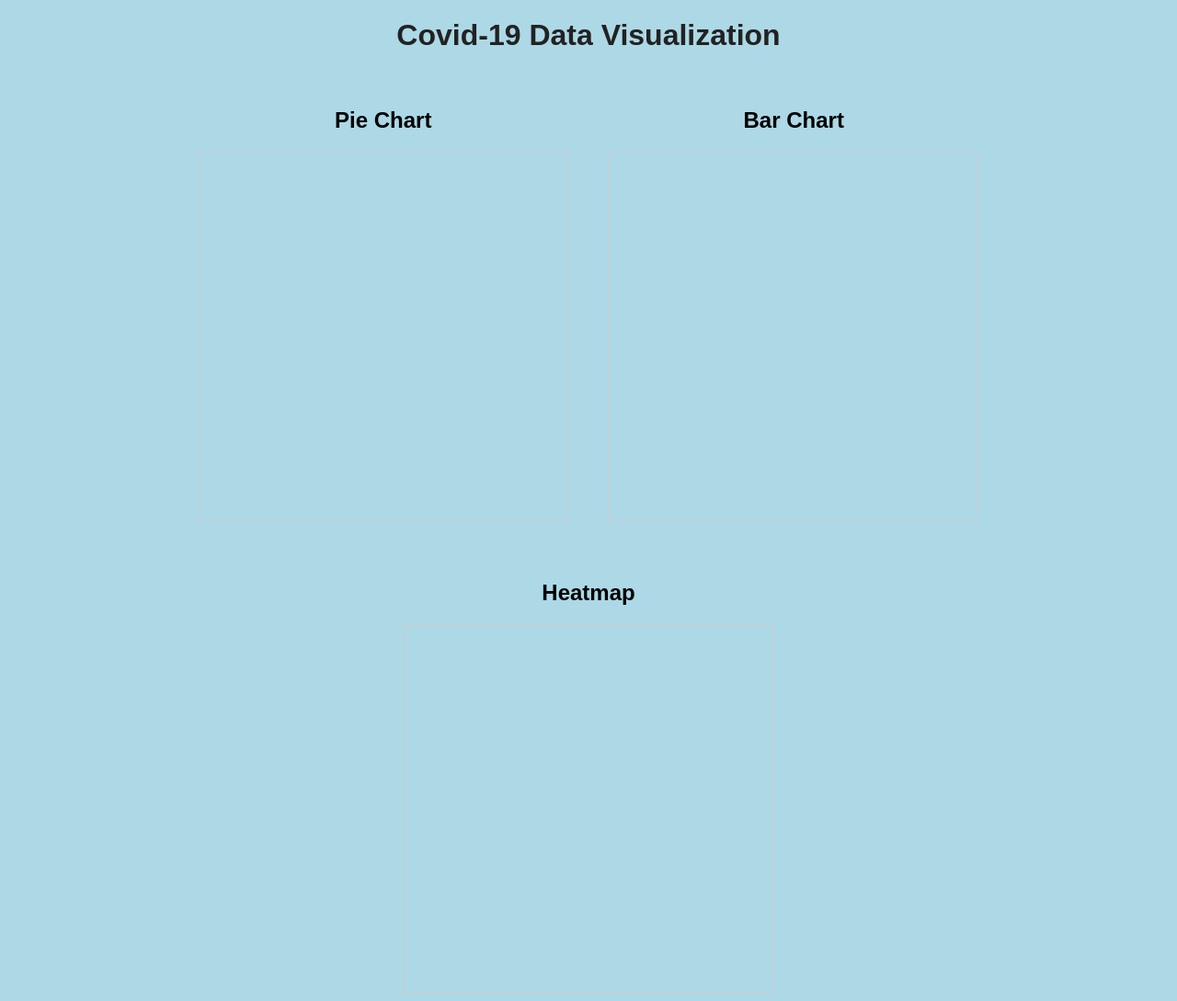
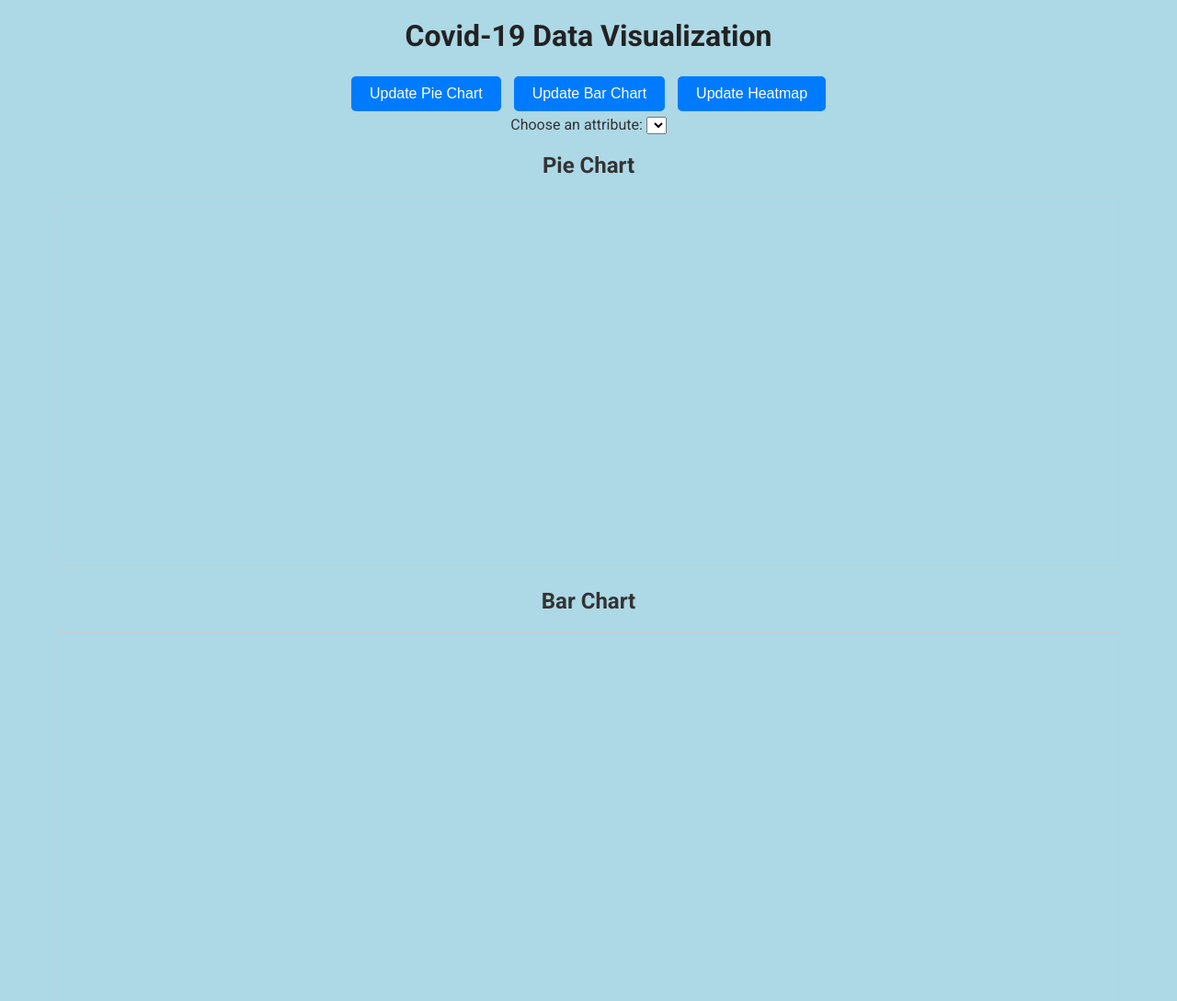
Before and after one commit to georgiagelasco/finalProject, a plain HTML site: page index.html in a window 1280 px wide. Shown: the top 1089 px of the page at 92% size. Drawn offline with nearby package versions, Linux system fonts and the light colour scheme.

Commit message:
Update index.html

```diff
--- a/index.html
+++ b/index.html
@@ -5,51 +5,93 @@
     <meta name="viewport" content="width=device-width, initial-scale=1.0" />
     <title>Covid-19 Data Visualization</title>
     <script src="https://d3js.org/d3.v7.min.js"></script>
+    <link href="https://fonts.googleapis.com/css2?family=Roboto:wght@400;700&display=swap" rel="stylesheet">
     <style>
+      /* Common styles */
       body {
-        background-color: #ADD8E6;
-        font-family: Arial, sans-serif;
+        background-color: #ADD8E6; /* Soothing light blue */
+        font-family: 'Roboto', sans-serif;
+        color: #333;
+        text-align: center;
         margin: 0;
         padding: 0;
-        text-align: center;
       }
 
       h1 {
         margin: 20px 0;
+        font-size: 2em;
         color: #222;
       }
 
+      /* Buttons styling */
+      button {
+        padding: 10px 20px;
+        margin: 5px;
+        border: none;
+        background-color: #007BFF;
+        color: white;
+        font-size: 1em;
+        cursor: pointer;
+        border-radius: 5px;
+        transition: background-color 0.3s;
+      }
+
+      button:hover {
+        background-color: #0056b3;
+      }
+
+      button.active-button {
+        background-color: #4CAF50; /* Green */
+        color: white;
+      }
+
+      /* Chart container styles */
       .chart-container {
-        display: inline-block;
-        margin: 20px;
-        vertical-align: top;
+        margin: 20px auto;
+        text-align: center;
+        width: 90%;
       }
 
       svg {
-        width: 400px;
-        height: 400px;
-        border: 1px solid #ccc;
+        width: 100%;
+        height: 400px; /* Set a uniform height for all charts */
+        border: 1px solid #ccc; /* Optional: Visualize the chart boundaries */
       }
     </style>
   </head>
   <body>
     <h1>Covid-19 Data Visualization</h1>
 
-    <div class="chart-container">
+    <!-- Buttons for user interaction -->
+    <div>
+      <button onclick="updatePieChart('sex')" aria-label="Update Pie Chart">Update Pie Chart</button>
+      <button onclick="updateBarChart('age_group')" aria-label="Update Bar Chart">Update Bar Chart</button>
+      <button onclick="drawHeatmap()" aria-label="Update Heatmap">Update Heatmap</button>
+    </div>
+
+    <!-- Dropdown for selecting data attributes -->
+    <div id="dropdown-container">
+      <label for="chart-dropdown">Choose an attribute: </label>
+      <select id="chart-dropdown" onchange="updateDropdownSelection()"></select>
+    </div>
+
+    <!-- Separate containers for each chart -->
+    <div class="chart-container" id="piechart-container">
       <h2>Pie Chart</h2>
       <svg id="piechart"></svg>
     </div>
 
-    <div class="chart-container">
+    <div class="chart-container" id="barchart-container">
       <h2>Bar Chart</h2>
       <svg id="barchart"></svg>
     </div>
 
-    <div class="chart-container">
+    <div class="chart-container" id="heatmap-container">
       <h2>Heatmap</h2>
       <svg id="heatmap"></svg>
     </div>
 
+    <!-- JavaScript -->
     <script src="script.js"></script>
   </body>
 </html>
```
